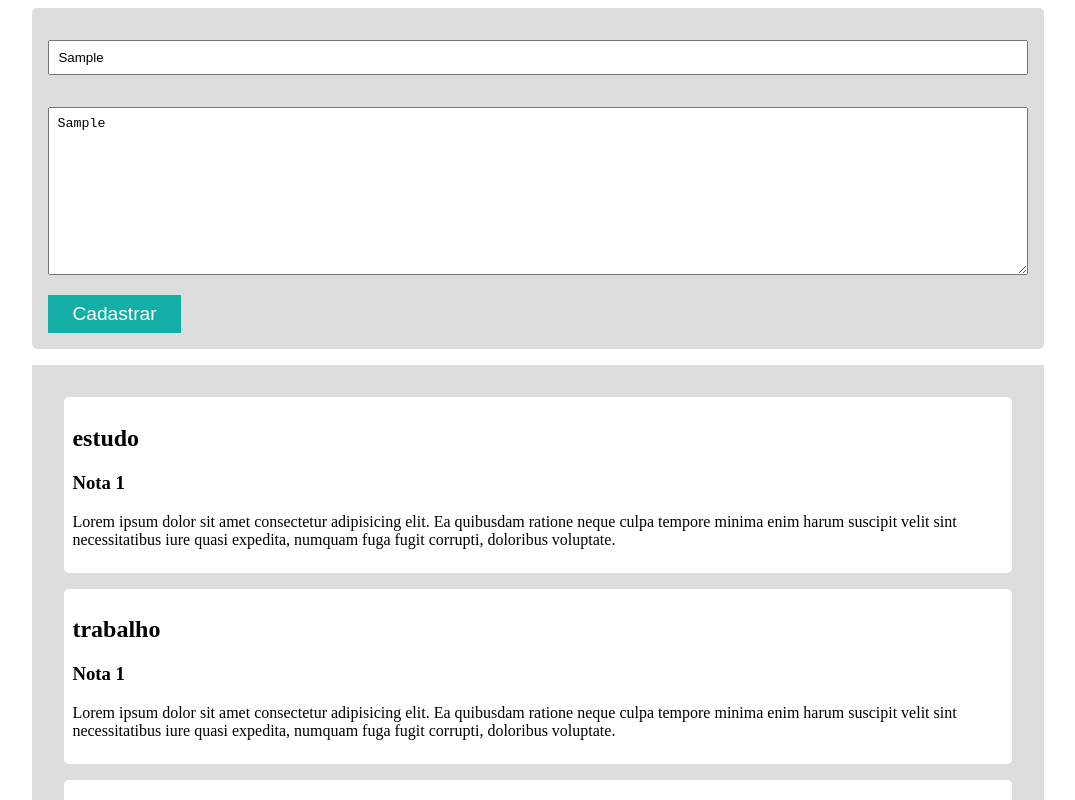
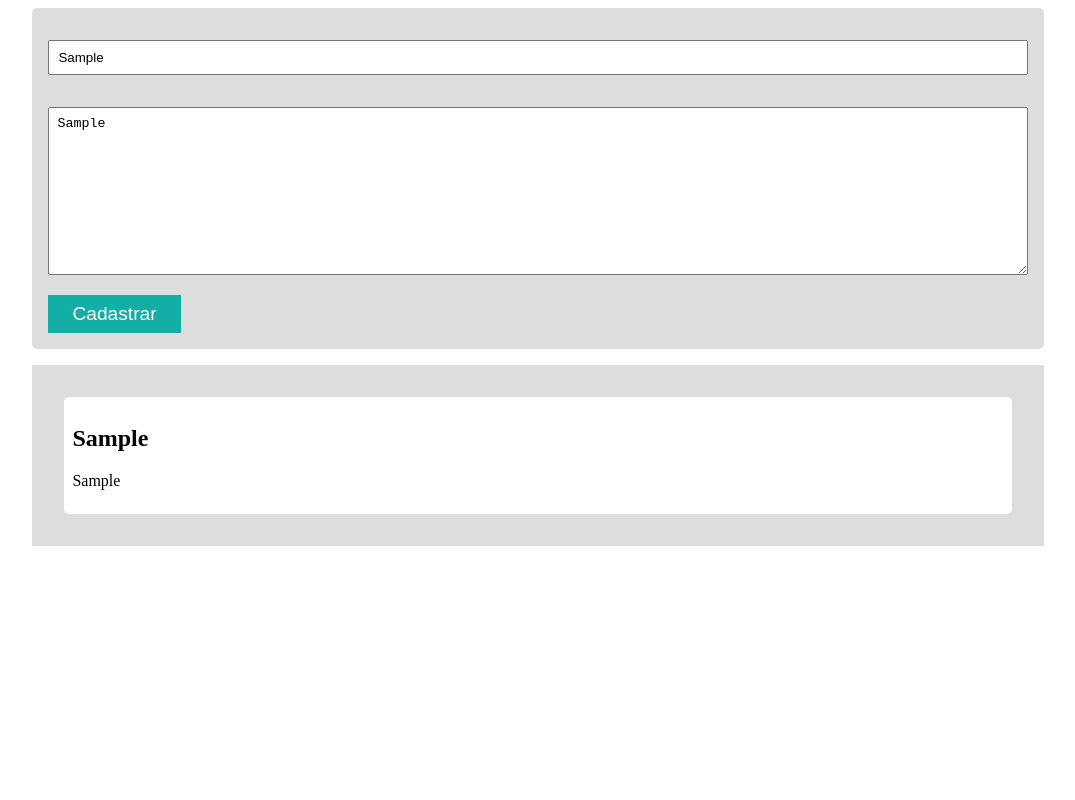
Before and after one commit to guicazaroto/react, a React (Create React App) app: page / in a window 1280 px wide. Both pictures are taken after typing "Sample", "Sample" into the empty fields and a click on the button "Cadastrar". Shown: the top 800 px of the page, without its empty margins (102-1177 px from the left). Built offline with nearby package versions, Linux system fonts and the light colour scheme.

Commit message:
[feature] props and methods

```diff
--- a/src/App.js
+++ b/src/App.js
@@ -1,14 +1,27 @@
+import React from 'react'
 import AddCardForm from './components/AddCardForm'
 import NoteList from './components/NoteList'
 import './App.css'
 
-function App() {
-  return (
-    <div className="App container">
-      <AddCardForm />
-      <NoteList />
-    </div>
-  );
+class App extends React.Component {
+  constructor () {
+    super()
+    this.notes = []
+  }
+
+  createNote (title, body) {
+    this.notes.push({ title, body })
+    this.setState(this.notes)
+  }
+
+  render() {
+    return (
+      <div className="App container">
+        <AddCardForm createNote={this.createNote.bind(this)} />
+        <NoteList notes={this.notes}/>
+      </div>
+    );
+  }
 }
 
 export default App;
--- a/src/components/AddCardForm/AddCardForm.jsx
+++ b/src/components/AddCardForm/AddCardForm.jsx
@@ -1,4 +1,4 @@
-import React from "react"
+import React from 'react'
 import './AddCardForm.css'
 
 class AddCardForm extends React.Component {
@@ -8,30 +8,29 @@ class AddCardForm extends React.Component {
     this.title = '';
   }
 
-  handleChangeTitle (event) {
+  _handleChangeTitle (event) {
     this.title = event.target.value
   }
 
-  handleChangeBody (event) {
+  _handleChangeBody (event) {
     this.body = event.target.value
   }
 
-  handleCard (event) {
+  _createNote (event) {
     event.preventDefault()
-    console.log(this.title)
-    console.log(this.body)
+    this.props.createNote(this.title, this.body)
   }
 
   render() {
     return (
-      <form className="note-form" onSubmit={this.handleCard.bind(this)}>
+      <form className="note-form" onSubmit={this._createNote.bind(this)}>
         <input
-          onChange={this.handleChangeTitle.bind(this)}
+          onChange={this._handleChangeTitle.bind(this)}
           type="text"
           placeholder="Título"
         />
         <textarea
-          onChange={this.handleChangeBody.bind(this)}
+          onChange={this._handleChangeBody.bind(this)}
           cols="30"
           rows="10"
           placeholder="Descrição"
--- a/src/components/NoteCard/NoteCard.jsx
+++ b/src/components/NoteCard/NoteCard.jsx
@@ -5,8 +5,7 @@ class NoteCard extends React.Component {
     return(
       <section>
         <header>
-          <h3>Nota 1</h3>
-          <p>Lorem ipsum dolor sit amet consectetur adipisicing elit. Ea quibusdam ratione neque culpa tempore minima enim harum suscipit velit sint necessitatibus iure quasi expedita, numquam fuga fugit corrupti, doloribus voluptate.</p>
+          <p>{this.props.noteBody}</p>
         </header>
       </section>
     )
--- a/src/components/NoteList/NoteList.jsx
+++ b/src/components/NoteList/NoteList.jsx
@@ -6,11 +6,11 @@ class NoteList extends React.Component {
   render() {
     return (
       <ul className="note-list">
-        {['estudo', 'trabalho', 'lazer'].map((item, index) => {
+        {this.props.notes.map((note, index) => {
             return(
               <li className="note-item" key={index}>
-                <h2>{item}</h2>
-                <NoteCard />
+                <h2>{note.title}</h2>
+                <NoteCard noteBody={note.body} />
               </li>
             )
         })}
```
